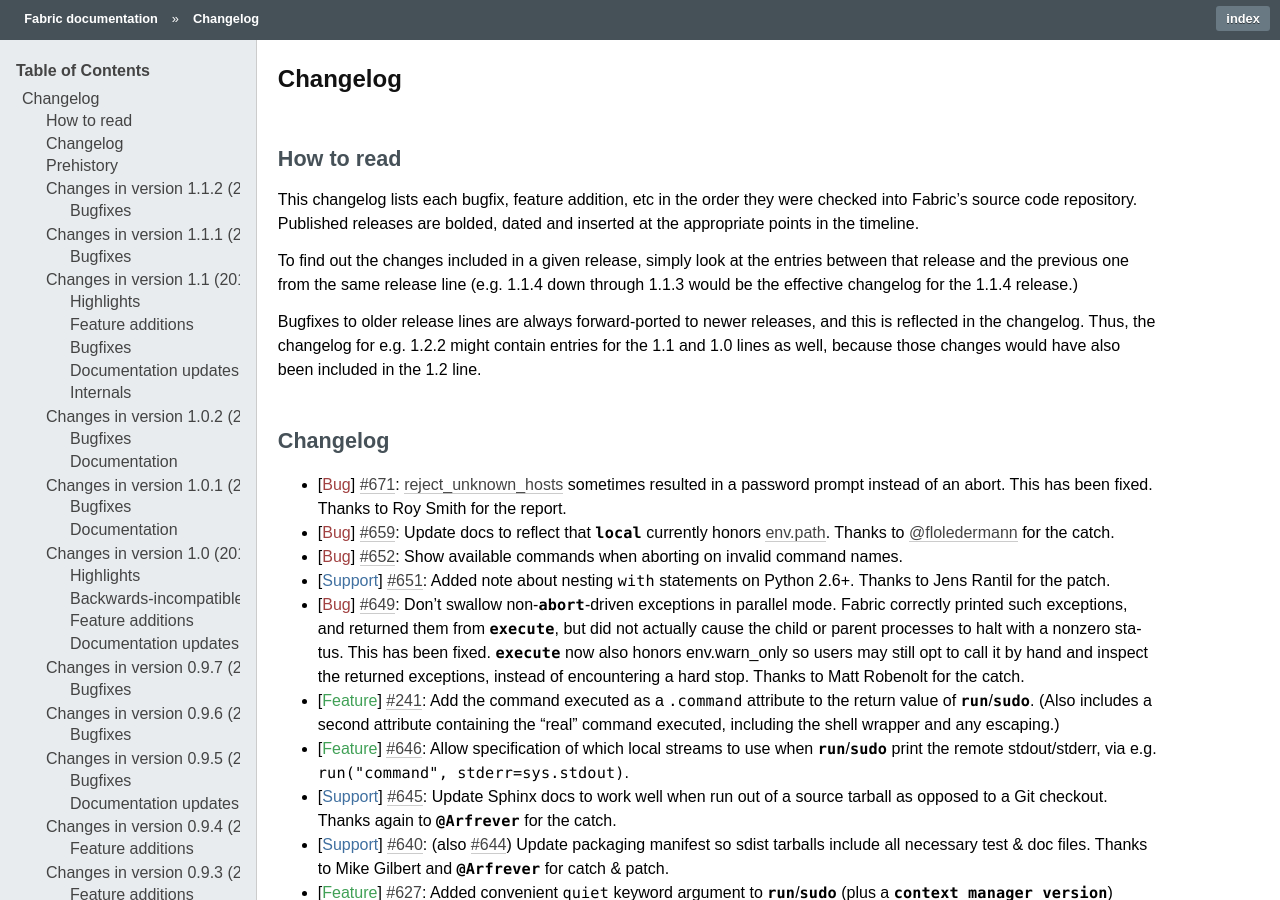
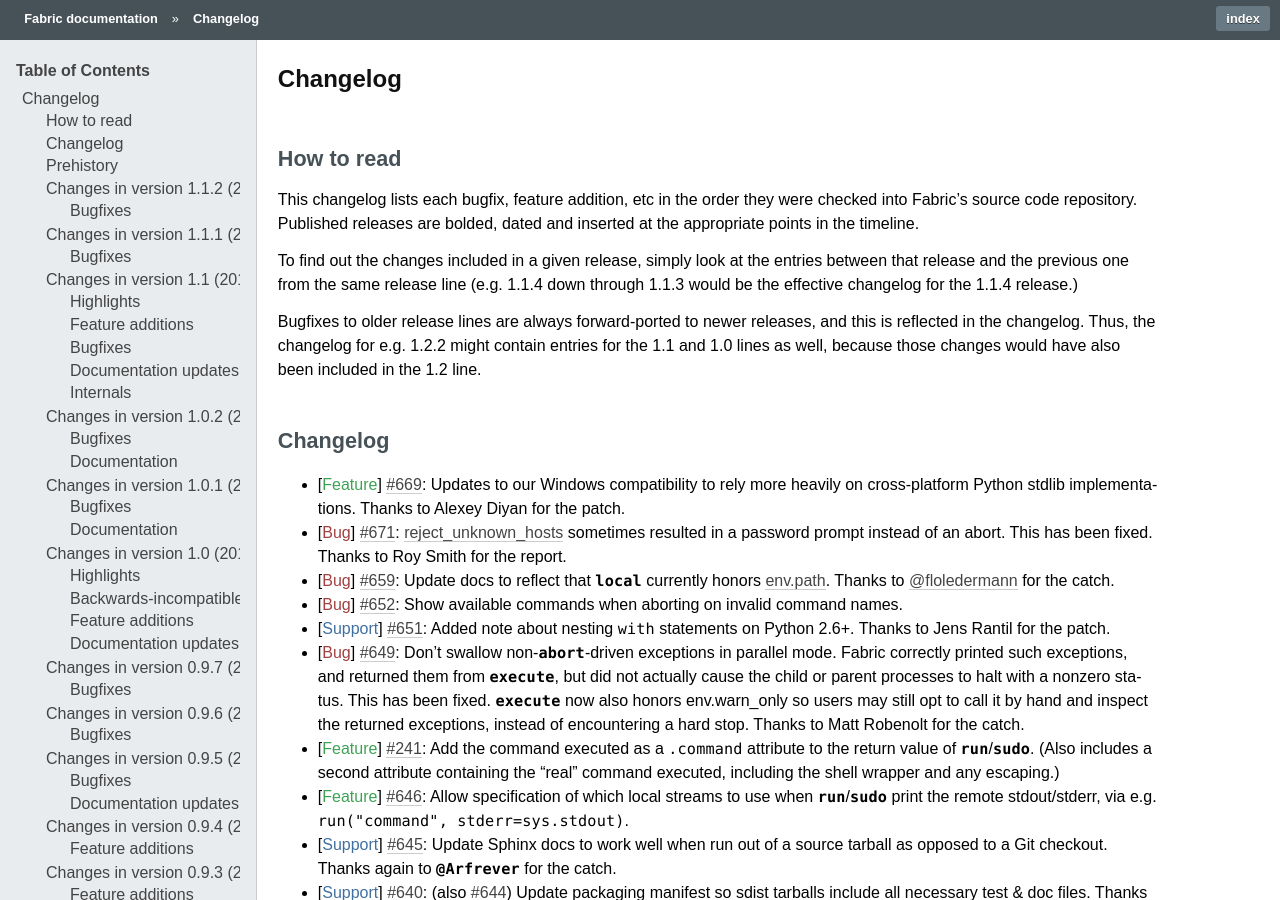
Before and after one commit to fabric/fabric, a Sphinx documentation site: the page built from docs/changelog.rst, in a window 1280 px wide and 900 px high. Built offline with Sphinx 7.4.7, drawn with Linux system fonts in a browser that asks for light colours; the version number could not be read and is left out.

Commit message:
Update changelog, AUTHORS re #669

```diff
--- a/docs/changelog.rst
+++ b/docs/changelog.rst
@@ -25,6 +25,9 @@
 Changelog
 =========
 
+* :feature:`669` Updates to our Windows compatibility to rely more heavily on
+  cross-platform Python stdlib implementations. Thanks to Alexey Diyan for the
+  patch.
 * :bug:`671` :ref:`reject-unknown-hosts` sometimes resulted in a password
   prompt instead of an abort. This has been fixed. Thanks to Roy Smith for the
   report.
```
Also changed, not shown: 1 other file.
